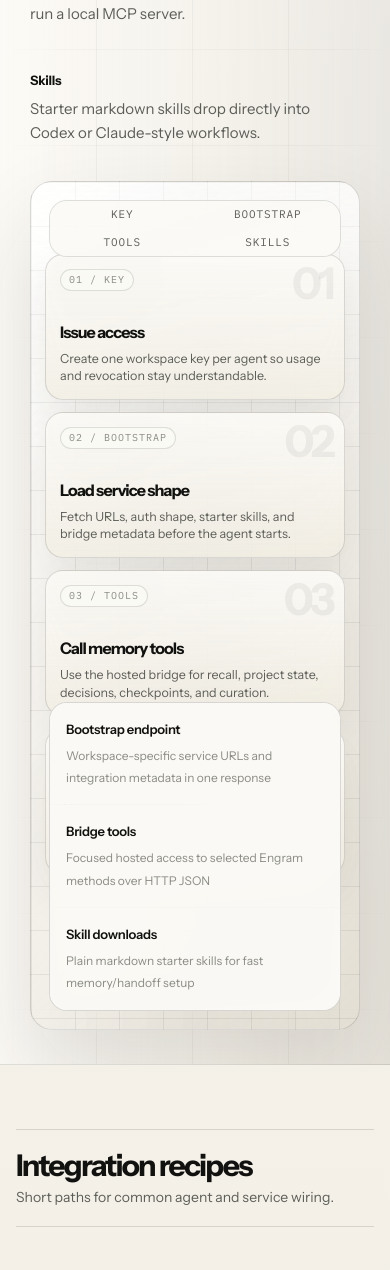
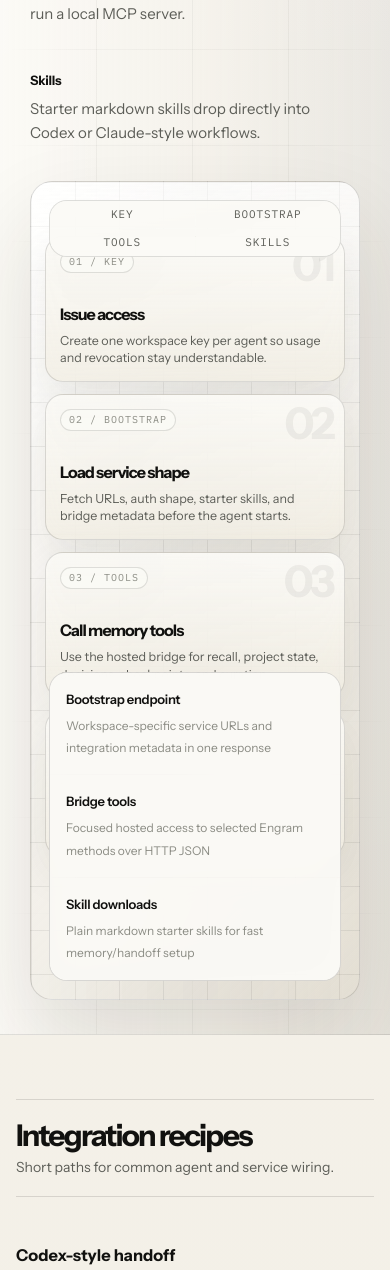
Before and after one commit to raya-ac/engram-cloud, a FastAPI app: page /agents in a window 390 px wide. Shown: the part 939-2209 px from the top of the page. Run offline with FastAPI, Linux system fonts and the light colour scheme; parts of the project's set-up code (start-up, migrations or seed data) failed here and were passed over; some libraries are stand-ins or nearby versions.

Commit message:
Raise hero flow cards

```diff
--- a/app/templates/base.html
+++ b/app/templates/base.html
@@ -206,7 +206,7 @@
     }
     .hero-visual {
       position: relative;
-      min-height: min(620px, calc(100svh - 142px));
+      min-height: min(590px, calc(100svh - 142px));
       border: 1px solid rgba(17,17,15,0.14);
       border-radius: 22px;
       animation: fade-up 900ms ease both;
@@ -298,7 +298,7 @@
     }
     .hero-flow {
       position: absolute;
-      inset: 82px 30px 178px;
+      inset: 62px 30px 188px;
       z-index: 1;
       display: grid;
       grid-template-columns: repeat(4, minmax(0, 1fr));
@@ -798,14 +798,12 @@
         padding: 28px 0 34px;
       }
       .hero h2 { font-size: clamp(40px, 13vw, 62px); line-height: 0.94; }
-      .hero-visual {
-        min-height: 460px;
-      }
+      .hero-visual { min-height: 440px; }
       .hero-flow {
         position: relative;
         inset: auto;
         grid-template-columns: 1fr;
-        margin: 72px 14px 154px;
+        margin: 54px 14px 142px;
       }
       .flow-card { min-height: auto; padding: 14px; }
       .flow-card::before { font-size: 44px; }
```
